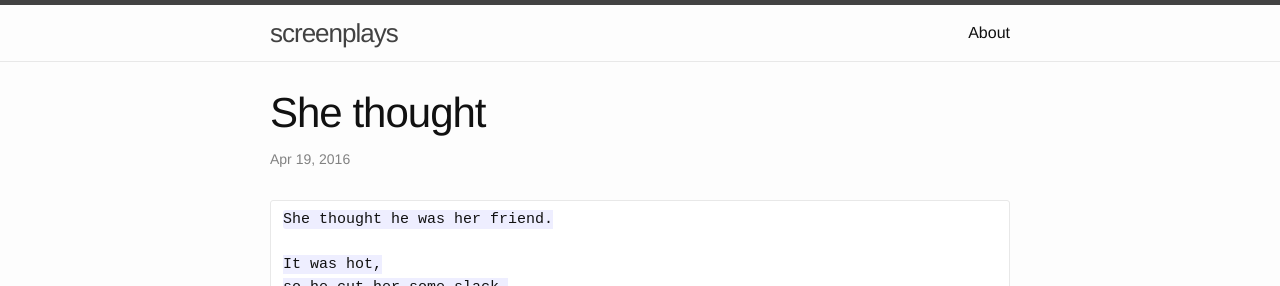
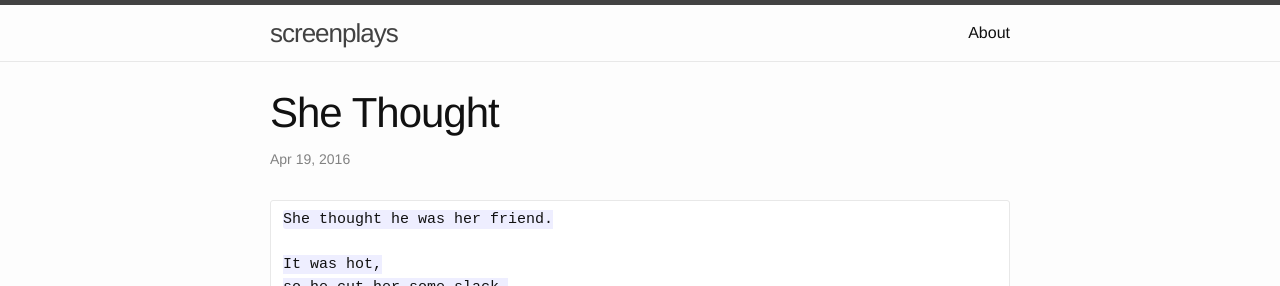
Before and after one commit to westurner/screenplays, a Jekyll site: the page built from _posts/2016-04-19-she-thought.markdown, in a window 1280 px wide. Shown: the top 286 px of the page. Built offline with Jekyll 4.4.1, drawn with Linux system fonts in a browser that asks for light colours; Markdown is read by kramdown in place of the engine named in the settings.

```diff
--- a/_posts/2016-04-19-she-thought.markdown
+++ b/_posts/2016-04-19-she-thought.markdown
@@ -1,6 +1,6 @@
 ---
 layout: post
-title:  "She thought"
+title:  "She Thought"
 date:   2016-04-19 20:48:30
 categories: screenplays
 ---
```
